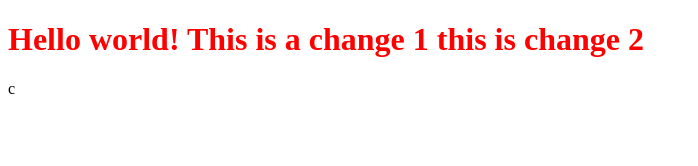
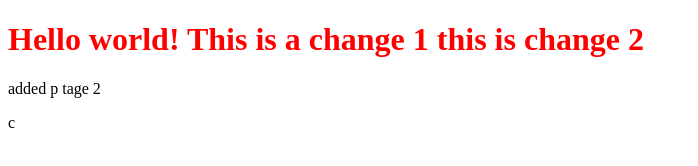
Before and after one commit to JonathanIsshak/haigazian-test-repo, a plain HTML site: page index.html in a window 1280 px wide. Shown: the whole page, without its empty margins (0-698 px from the left). Drawn offline with Linux system fonts and the light colour scheme.

Commit message:
added p tag 2

```diff
--- a/index.html
+++ b/index.html
@@ -11,6 +11,7 @@
     This is a change 1
     this is change 2
   </h1>
+  <p>added p tage 2</p>
 </body>
 </html>
 c
```
